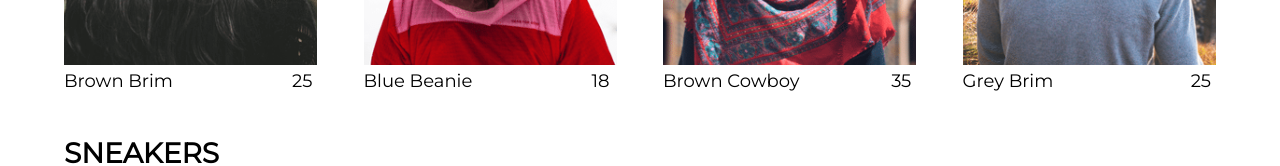
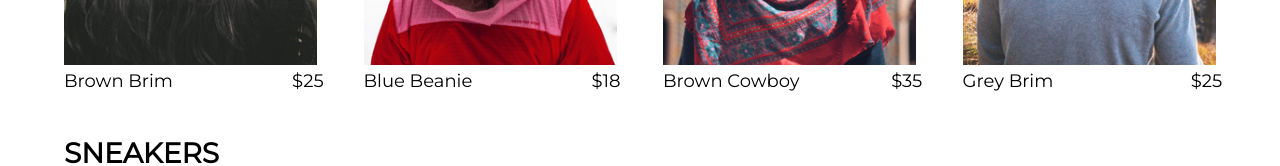
Before and after one commit to arcbjorn/arctic-clothing, a React (Create React App) app: page /shop in a window 1280 px wide. Shown: the part 448-614 px from the top of the page. Built offline with nearby package versions, Linux system fonts and the light colour scheme; no server answers.

Commit message:
1.1.7
 - refactored shop collections

```diff
--- a/src/components/collection-item/collection-item.component.jsx
+++ b/src/components/collection-item/collection-item.component.jsx
@@ -15,7 +15,10 @@ const CollectionItem = ({
     />
     <div className="collection-footer">
       <span className="name">{name}</span>
-      <span className="price">{price}</span>
+      <span className="price">
+        $
+        {price}
+      </span>
     </div>
   </div>
 );
--- a/src/components/menu-item/menu-item.component.jsx
+++ b/src/components/menu-item/menu-item.component.jsx
@@ -1,3 +1,4 @@
+/* eslint-disable jsx-a11y/no-static-element-interactions */
 import React from 'react';
 import { withRouter } from 'react-router-dom';
 
```
